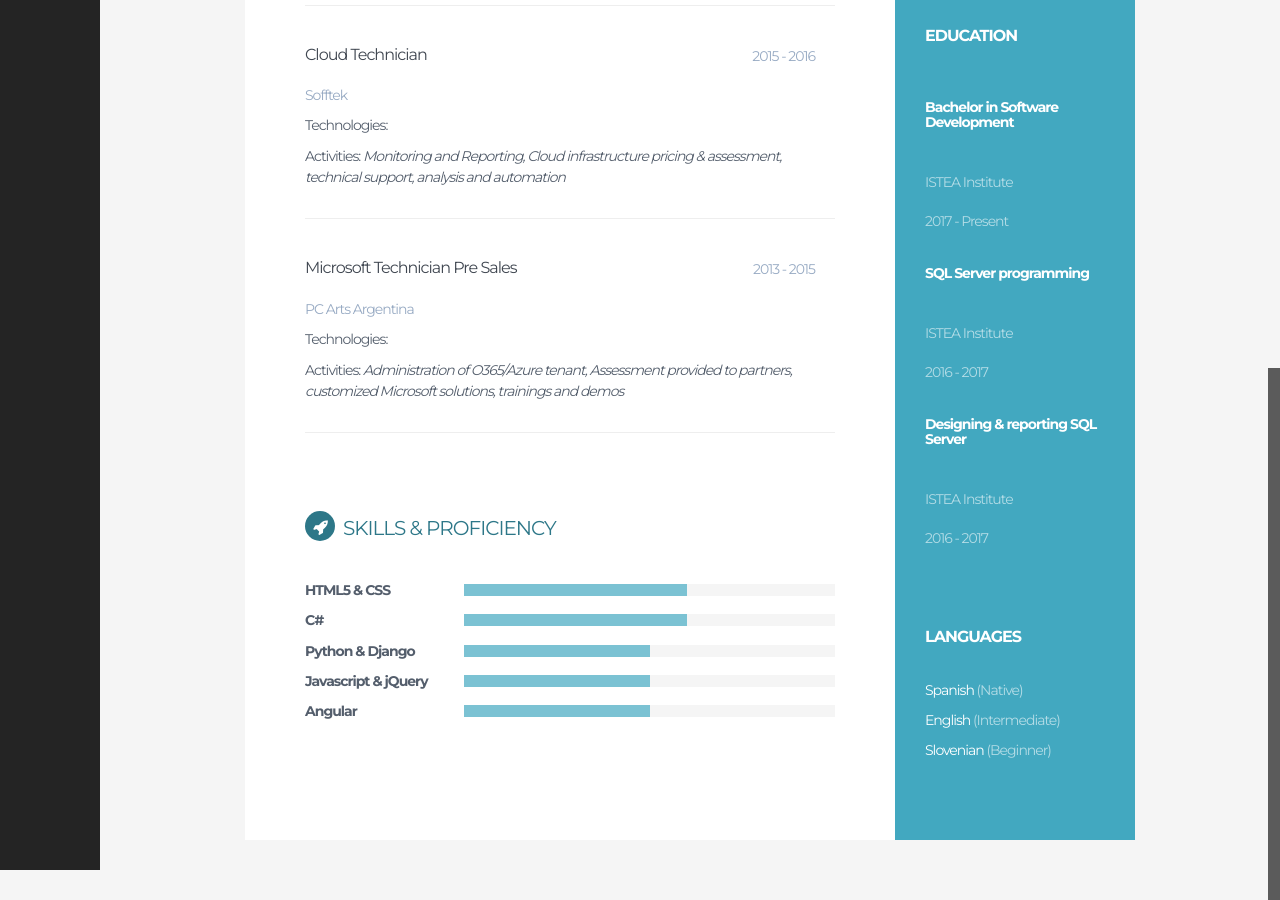
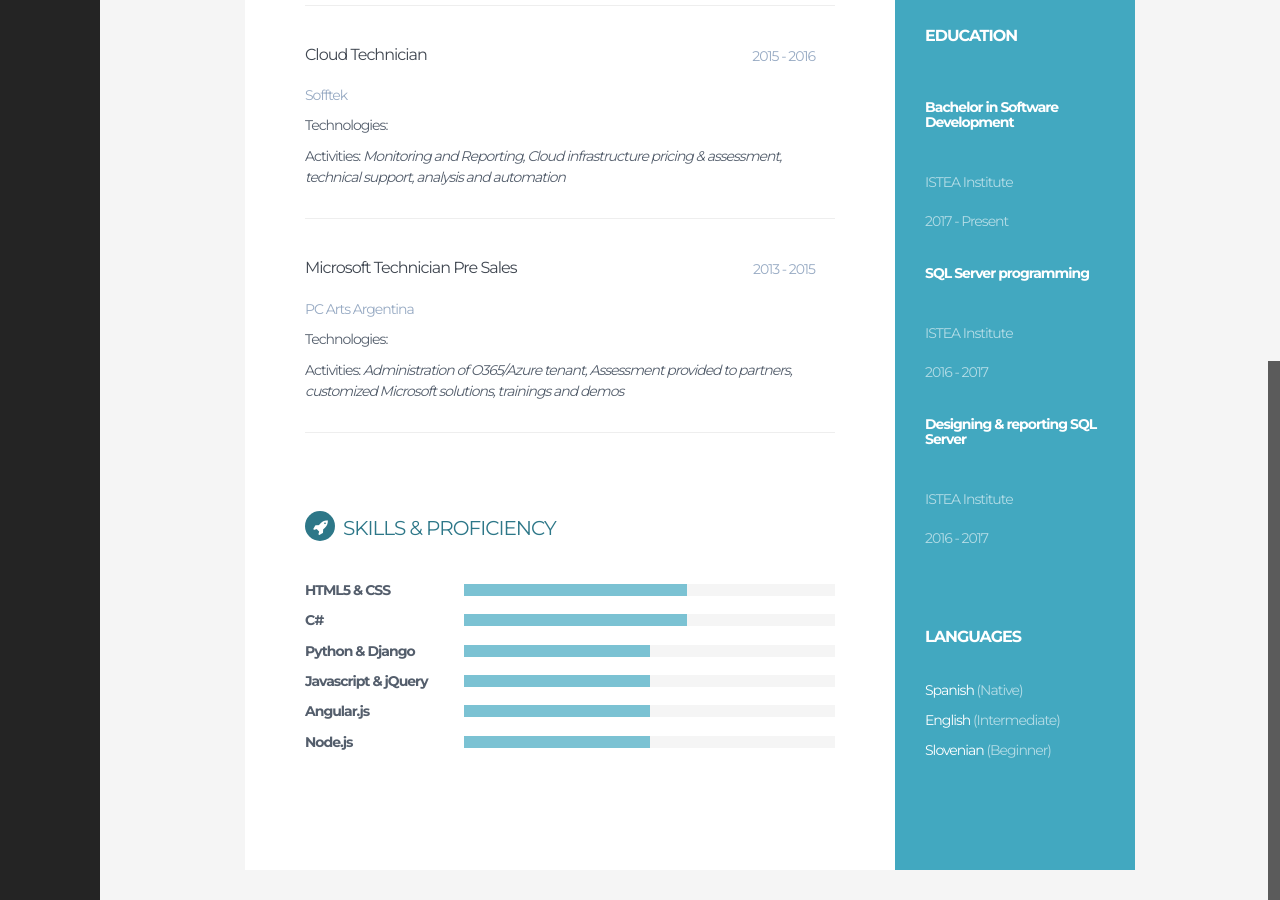
Before and after one commit to mvolgyi/mvolgyi.github.io, a Jekyll site: the page built from _pages/resume/index.html, in a window 1280 px wide and 900 px high, scrolled down 602 px. Built offline with Jekyll 4.4.1, drawn with Linux system fonts in a browser that asks for light colours.

Commit message:
Updating skills

```diff
--- a/_data/skills.yml
+++ b/_data/skills.yml
@@ -11,7 +11,10 @@
   name: Javascript & jQuery
   level: 50%
 - skill:
-  name: Angular
+  name: Angular.js
+  level: 50%
+- skill:
+  name: Node.js
   level: 50%
 # - skill:
 #   name: Sketch & Photoshop
```
